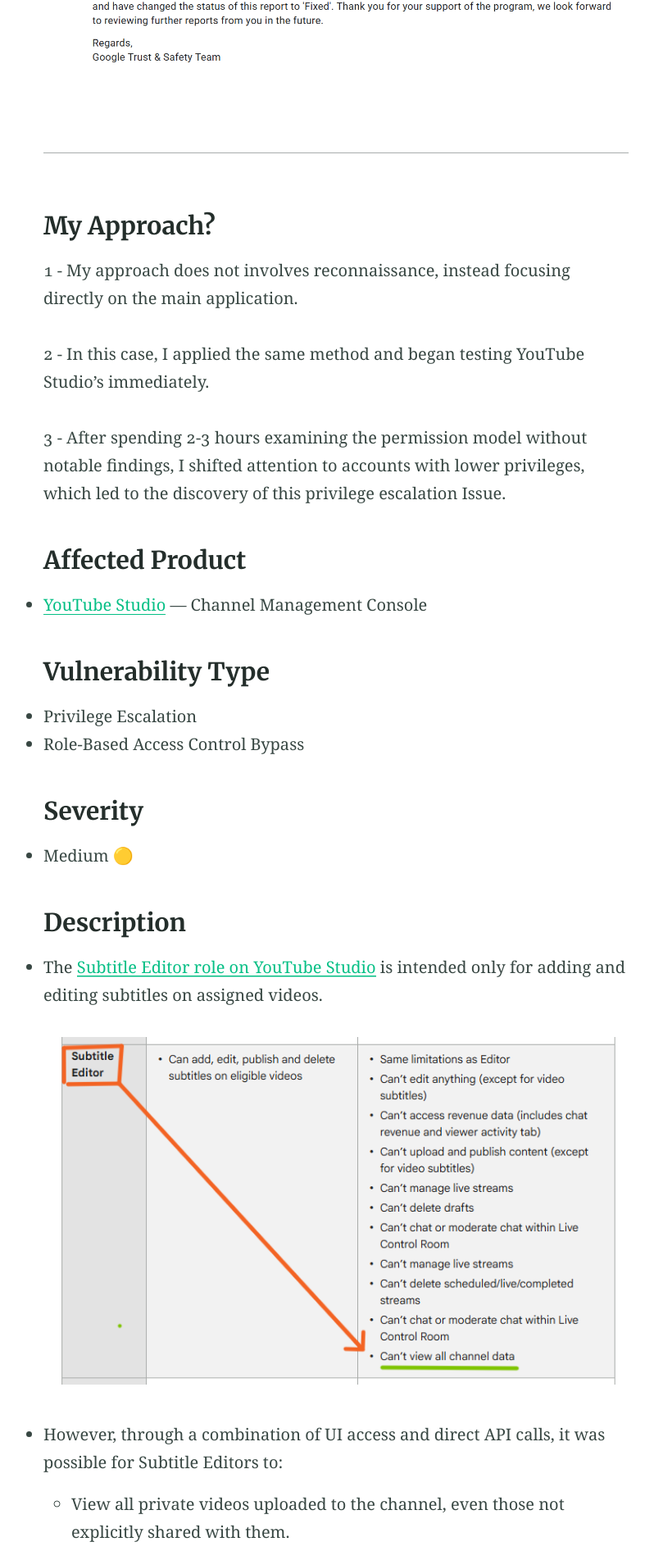
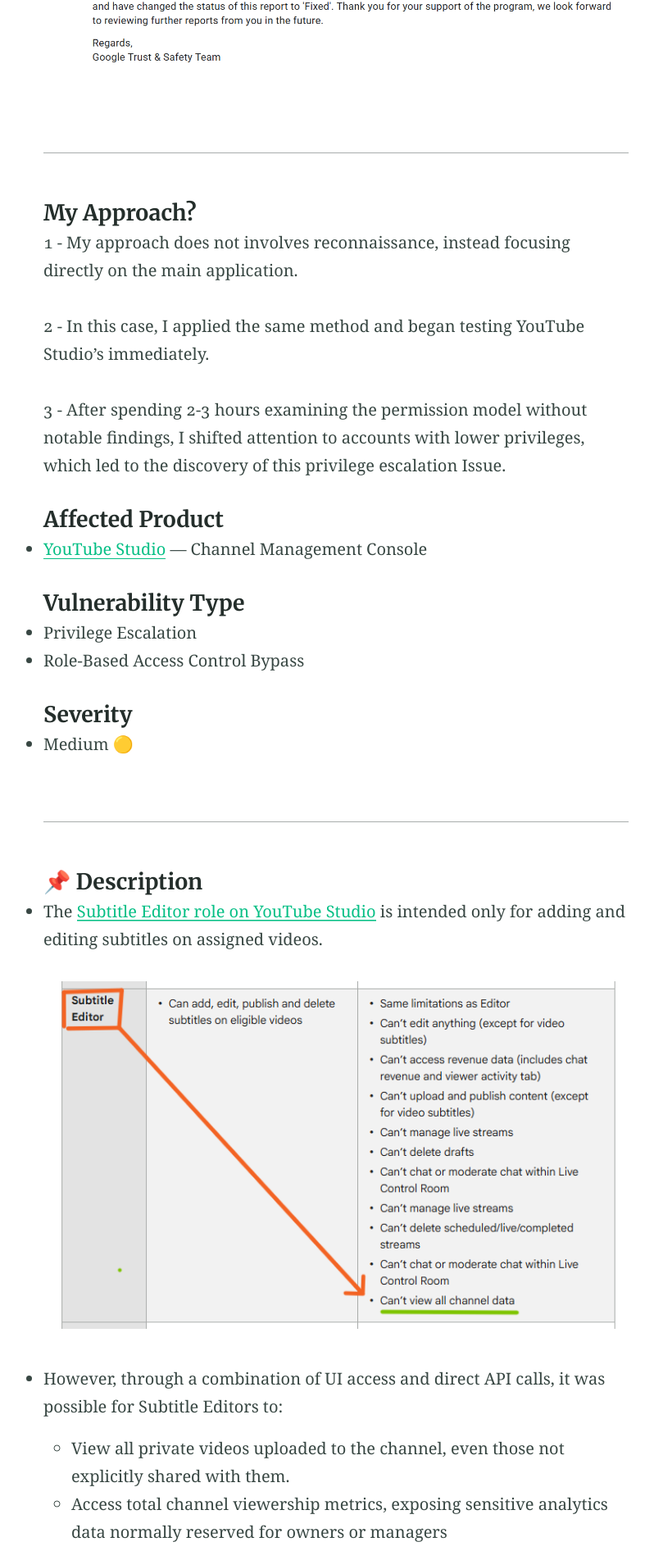
Before and after one commit to prakhar0x01/prakhar0x01.github.io, a Jekyll site: the page built from _posts/2025-08-11-hacking-google.md, in a window 1280 px wide. Shown: the part 546-2438 px from the top of the page at 82% size, without its empty margins (230-1028 px from the left). Built offline with Jekyll 4.4.1, drawn with Linux system fonts in a browser that asks for light colours; some of the changed text lies outside the part shown.

Commit message:
updating googlevrp blogpost

````diff
--- a/_posts/2025-08-11-hacking-google.md
+++ b/_posts/2025-08-11-hacking-google.md
@@ -15,7 +15,7 @@ image: "https://picsum.photos/2560/600?image=733"
 
 ---
 
-### My Approach?
+#### My Approach?
 
 1 - My approach does not involves reconnaissance, instead focusing directly on the main application.
 
@@ -24,17 +24,20 @@ image: "https://picsum.photos/2560/600?image=733"
 3 - After spending 2-3 hours examining the permission model without notable findings, I shifted attention to accounts with lower privileges, which led to the discovery of this privilege escalation Issue.
 
 
-### Affected Product
+#### Affected Product
 - [YouTube Studio](https://studio.youtube.com/) — Channel Management Console
 
-### Vulnerability Type
+#### Vulnerability Type
 - Privilege Escalation
 - Role-Based Access Control Bypass
 
-### Severity
+#### Severity
 - Medium 🟡
 
-### Description
+
+---
+
+#### 📌 Description
 - The [Subtitle Editor role on YouTube Studio](https://support.google.com/youtube/answer/9481328#:~:text=Subtitle%20Editor,-Can%20add%2C%20edit) is intended only for adding and editing subtitles on assigned videos.
 
 <img src="/assets/logos/permission_model.png" alt="permission_model" width="1000" height="auto">
@@ -44,21 +47,21 @@ image: "https://picsum.photos/2560/600?image=733"
     - Access total channel viewership metrics, exposing sensitive analytics data normally reserved for owners or managers
 
 
-### Reproduction Steps
+#### 🛠  Reproduction Steps
 
-##### As the Channel Owner (User-A):
+###### As the Channel Owner (User-A):
 
 - Create a YouTube channel.
 - Invite a user (User-B) and assign them the Subtitle Editor role.
 - Upload one or more Private videos to the channel.
 
-##### As the Subtitle Editor (User-B):
+###### As the Subtitle Editor (User-B):
 
 - Log in to YouTube Studio and navigate to the Subtitles tab.
 - Notice that private videos are listed and accessible.
 - Use a crafted API request to YouTube’s internal browse endpoint to retrieve detailed video and channel data, including total viewership metrics.
 
-##### Vulnerable Request
+###### Vulnerable Request
 
 ```http
 POST /youtubei/v1/browse?prettyPrint=false HTTP/2
@@ -80,31 +83,53 @@ Priority: u=1, i
 > This request returned analytics data and private video information, which should have been inaccessible to the Subtitle Editor.
 
 
-### Expected Behavior
+#### Expected Behavior
 - Subtitle Editors should only be able to add or edit subtitles on videos they are explicitly allowed to manage.
 
 - They should not see videos marked as Private unless explicitly shared.
 
 - Analytics and total viewership metrics must be strictly restricted to channel Owners/Managers.
 
-### Proof Of Concept
+#### Proof Of Concept
 
+<br>
+
+<style>
+.video-container {
+  position: relative;
+  padding-bottom: 56.25%; /* 16:9 aspect ratio */
+  height: 0;
+  overflow: hidden;
+  max-width: 100%;
+}
+
+.video-container iframe {
+  position: absolute;
+  top: 0;
+  left: 0;
+  width: 100%;
+  height: 100%;
+}
+</style>
+<div class="video-container">
 <iframe width="560" height="315" src="https://www.youtube.com/embed/N_Sw4ajOvYs?si=9XUwum65G-wOlhZR" title="YouTube video player" frameborder="0" allow="accelerometer; autoplay; clipboard-write; encrypted-media; gyroscope; picture-in-picture; web-share" referrerpolicy="strict-origin-when-cross-origin" allowfullscreen></iframe>
+</div>
 
-### Impact & Risk
-- Exposure of confidential unpublished content: Private videos intended for internal review or embargoed releases become visible to lower-privileged users.
+<br>
+#### 💥 Impact & Risk
+- **Exposure of confidential unpublished content:** Private videos intended for internal review or embargoed releases become visible to lower-privileged users.
 
-- Leak of sensitive analytics data: Total channel viewership and performance metrics could give competitors unfair insights or lead to insider leaks.
+- **Leak of sensitive analytics data:** Total channel viewership and performance metrics could give competitors unfair insights or lead to insider leaks.
 
-- Role-based access control failure: Undermines trust in YouTube Studio’s permission system, potentially causing operational risks for content creators.
+- **Role-based access control failure:** Undermines trust in YouTube Studio’s permission system, potentially causing operational risks for content creators.
 
-### Real-World Scenario
+#### Real-World Scenario
 - Imagine a tech company preparing a highly confidential product launch on YouTube. They assign subtitle editors to finalize captioning on unrelated videos. These subtitle editors, due to this vulnerability, can access the unreleased launch videos and associated performance metrics, potentially leaking sensitive information externally.
 
-### Conclusion
+#### Conclusion
 - Thanks to GoogleVRP, Google has since fixed the issue, improving the security posture of YouTube Studio for millions of creators worldwide.
 
-#### Timeline
+##### Timeline
 - Reported -> 27/Apr/2025
 - Triaged  -> 27/Apr/2025
 - Need More Info -> 07/May/2025
````
Also changed, not shown: 2 other files.
